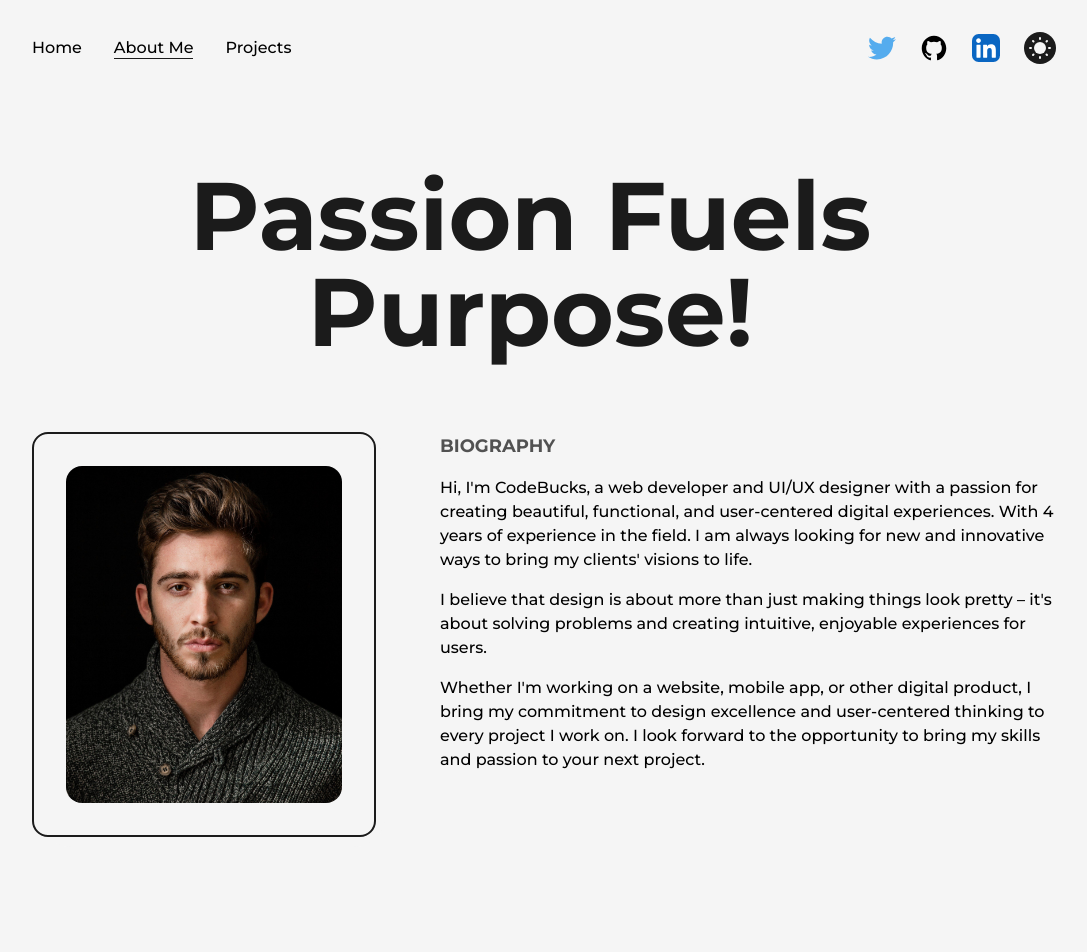
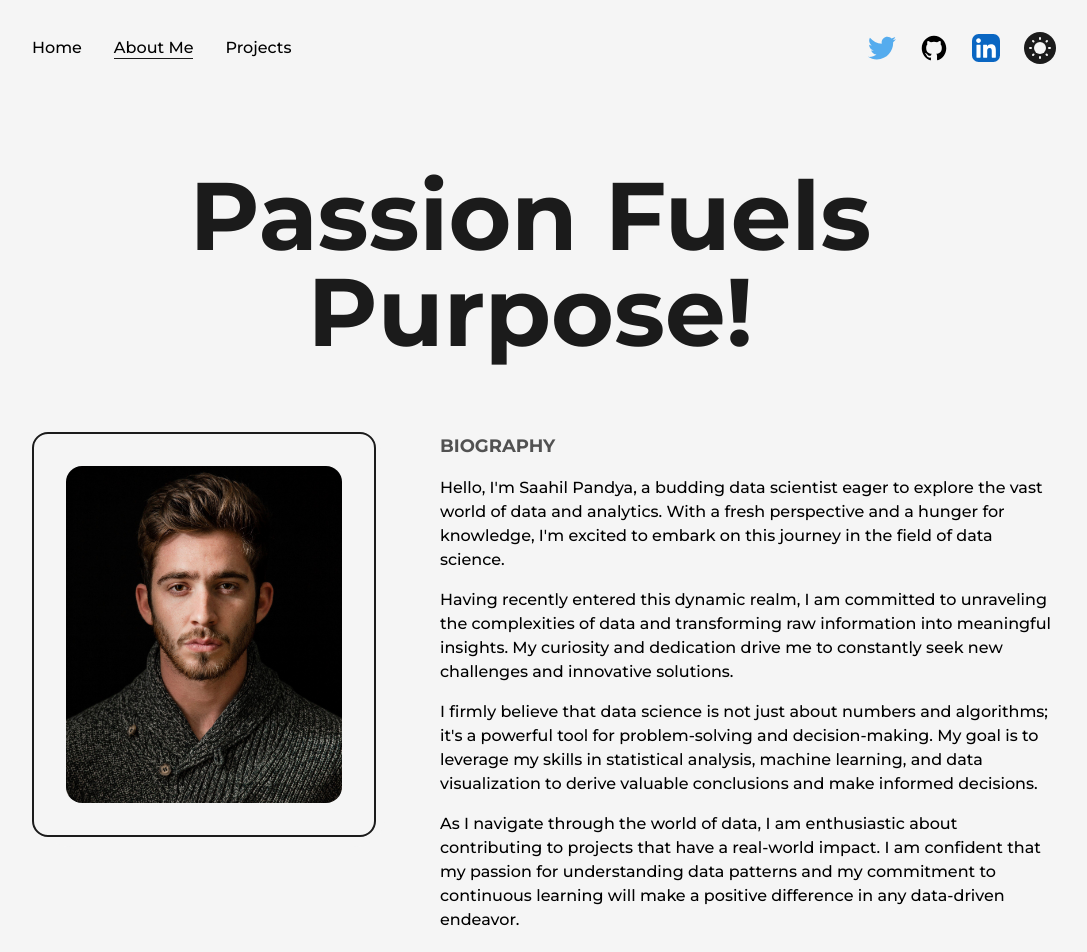
Before and after one commit to saahilll/Portfolio, a Next.js app: page /about in a window 1280 px wide. Shown: the top 952 px of the page, without its empty margins (96-1183 px from the left). Built offline with nearby package versions, Linux system fonts and the light colour scheme.

Commit message:
add biograpy and education

```diff
--- a/src/components/Education.js
+++ b/src/components/Education.js
@@ -50,16 +50,14 @@ const Education = () => {
           <Details
             type="Bachelor Of Engineering In Computer Science"
             time="2020-2024"
-            place="LDRP Institute Of Technology (LDRP-IT)"
-            info="Relevant courses included Data Structures and Algorithms, Computer Systems Engineering, and Artificial
-                Intelligence."
+            place="LDRP Institute Of Technology (LDRP-ITR)"
+            info="Relevant courses included Data Structures and Algorithms, Computer Systems Engineering, Machine Learning, Natural Langauge Processing, Neural Networks and Artificial Intelligence."
           />
           <Details
-            type="Online Coursework"
-            time="2020-2024"
-            place="Coursera And EdX"
-            info="Completed coursework in advanced topics such as Reinforcement Learning, Computer Vision, and Machine
-                Learning Engineering."
+            type="Python For Data Science"
+            time="2023"
+            place="National Programme on Technology Enhanced Learning (NPTEL)"
+            info="I honed my data science skills through the program, mastering Python's applications in statistical analysis, machine learning, and data manipulation for informed decision-making."
           />
         </ul>
       </div>
--- a/src/pages/about.js
+++ b/src/pages/about.js
@@ -12,7 +12,7 @@ function about() {
   return (
     <>
       <Head>
-        <title>VM & SP | About Page</title>
+        <title>About Page</title>
         <meta name="description" content="any description" />
       </Head>
 
@@ -31,7 +31,7 @@ function about() {
               <div className="absolute top-0 -right-3 -z-10 w-[102%] h-[103%] rounded-[2rem] bg-light" />
               <Image
                 src={profilePic}
-                alt="VM&SP"
+                alt="Image"
                 className="w-full h-auto rounded-2xl"
                 priority
                 sizes="(max-width: 768px) 100vw, (max-width: 1200px) 50vw, 33vw"
@@ -45,23 +45,31 @@ function about() {
                 Biography
               </h2>
               <p className="font-medium">
-                Hi, I&apos;m CodeBucks, a web developer and UI/UX designer with
-                a passion for creating beautiful, functional, and user-centered
-                digital experiences. With 4 years of experience in the field. I
-                am always looking for new and innovative ways to bring my
-                clients&apos; visions to life.
+                Hello, I&apos;m Saahil Pandya, a budding data scientist eager to
+                explore the vast world of data and analytics. With a fresh
+                perspective and a hunger for knowledge, I&apos;m excited to
+                embark on this journey in the field of data science.
               </p>
               <p className="my-4 font-medium">
-                I believe that design is about more than just making things look
-                pretty – it&apos;s about solving problems and creating
-                intuitive, enjoyable experiences for users.
+                Having recently entered this dynamic realm, I am committed to
+                unraveling the complexities of data and transforming raw
+                information into meaningful insights. My curiosity and
+                dedication drive me to constantly seek new challenges and
+                innovative solutions.
               </p>
               <p className="font-medium">
-                Whether I&apos;m working on a website, mobile app, or other
-                digital product, I bring my commitment to design excellence and
-                user-centered thinking to every project I work on. I look
-                forward to the opportunity to bring my skills and passion to
-                your next project.
+                I firmly believe that data science is not just about numbers and
+                algorithms; it&apos;s a powerful tool for problem-solving and
+                decision-making. My goal is to leverage my skills in statistical
+                analysis, machine learning, and data visualization to derive
+                valuable conclusions and make informed decisions.
+              </p>
+              <p className="my-4 font-medium">
+                As I navigate through the world of data, I am enthusiastic about
+                contributing to projects that have a real-world impact. I am
+                confident that my passion for understanding data patterns and my
+                commitment to continuous learning will make a positive
+                difference in any data-driven endeavor.
               </p>
             </div>
           </div>
```
